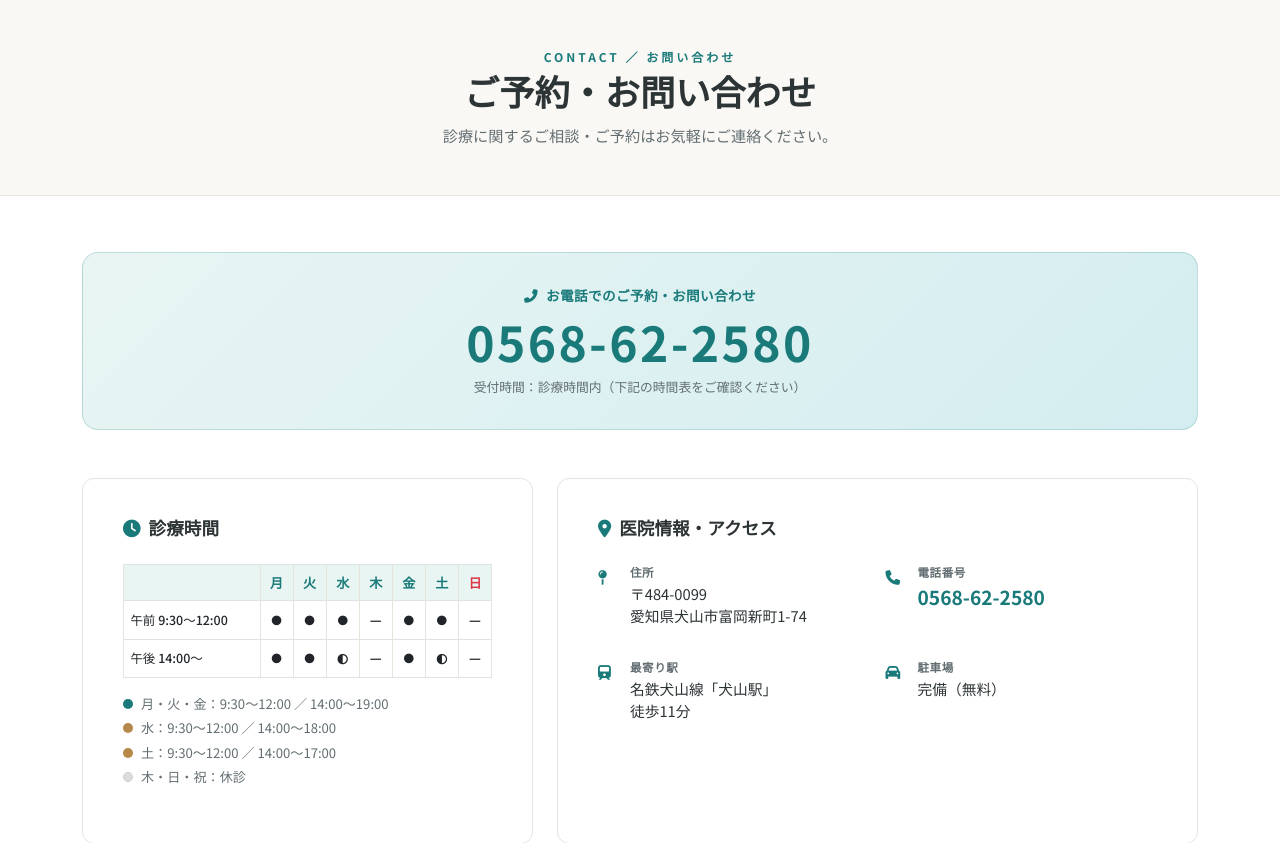
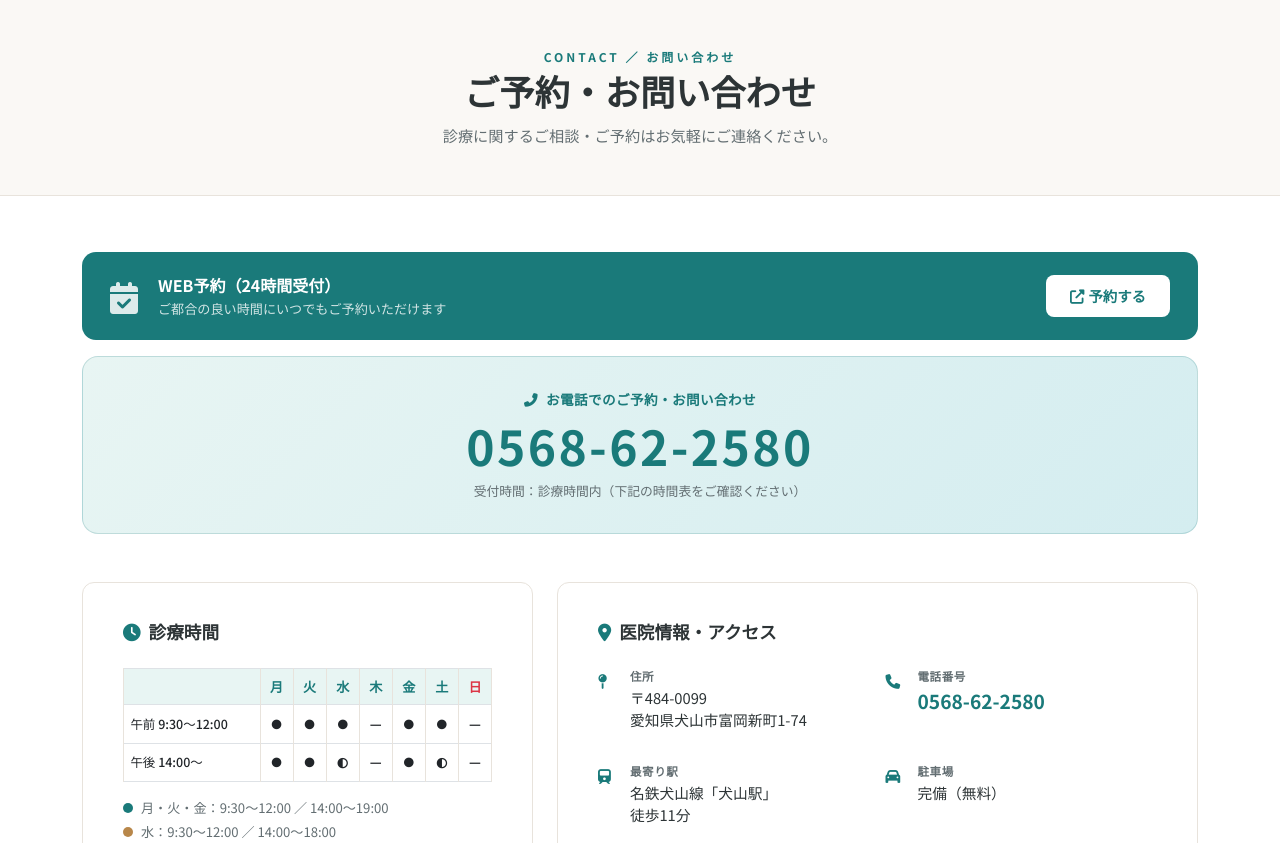
Before and after one commit to kitwo0623-maker/dental-clinic, a Flask app: page /contact in a window 1280 px wide. Shown: the part 67-910 px from the top of the page. Run offline with Flask 3, Linux system fonts and the light colour scheme.

Commit message:
WEB予約（Stransa）をサイト全体に統合 (#20)
- ナビの「ご予約」ボタン → WEB予約URLに変更
- ヒーロー・CTAバナーのボタン → WEB予約URLに変更
- フッターにWEB予約リンクを追加
- お問い合わせページにWEB予約バナーを追加
- インプラントページのCTAもWEB予約URLに変更

https://claude.ai/code/session_01Dja32kePQ2b1bcfi32o9Ce

Co-authored-by: Claude <noreply@anthropic.com>

```diff
--- a/static/css/style.css
+++ b/static/css/style.css
@@ -2405,3 +2405,42 @@ a.news-item:hover { background: var(--cream); }
   .implant-hero-title { font-size: 1.6rem !important; }
   .implant-price-main { font-size: 1.8rem !important; }
 }
+
+/* ============================================================
+   WEB予約バナー（contact.html）
+   ============================================================ */
+.web-booking-banner {
+  display: flex;
+  align-items: center;
+  gap: 1.25rem;
+  background: var(--primary);
+  color: #fff;
+  border-radius: 14px;
+  padding: 1.25rem 1.75rem;
+}
+.web-booking-icon {
+  font-size: 2rem;
+  opacity: 0.85;
+  flex-shrink: 0;
+}
+.web-booking-body { flex: 1; }
+.web-booking-label { font-size: 1rem; font-weight: 700; margin-bottom: 0.15rem; }
+.web-booking-note  { font-size: 0.82rem; opacity: 0.8; }
+.web-booking-btn {
+  flex-shrink: 0;
+  background: #fff;
+  color: var(--primary);
+  font-weight: 700;
+  font-size: 0.9rem;
+  padding: 0.65rem 1.5rem;
+  border-radius: 8px;
+  text-decoration: none;
+  white-space: nowrap;
+  transition: opacity 0.2s;
+}
+.web-booking-btn:hover { opacity: 0.9; color: var(--primary); }
+
+@media (max-width: 575px) {
+  .web-booking-banner { flex-direction: column; text-align: center; padding: 1.25rem; }
+  .web-booking-btn { width: 100%; text-align: center; }
+}
--- a/templates/base.html
+++ b/templates/base.html
@@ -102,7 +102,7 @@
           <li class="nav-item"><a class="nav-link" href="{{ url_for('shop') }}">オンラインショップ</a></li>
           <li class="nav-item"><a class="nav-link" href="{{ url_for('contact') }}">お問い合わせ</a></li>
           <li class="nav-item ms-2">
-            <a class="nav-link nav-link-cta" href="{{ url_for('contact') }}">
+            <a class="nav-link nav-link-cta" href="https://reservation.stransa.co.jp/c93d01d054b12ed6f7a40ada538d9d37" target="_blank" rel="noopener noreferrer">
               <i class="fas fa-calendar-plus me-1"></i>ご予約
             </a>
           </li>
@@ -151,7 +151,8 @@
             <li class="mb-1"><a href="{{ url_for('index') }}" style="color:rgba(255,255,255,0.6); text-decoration:none;">ホーム</a></li>
             <li class="mb-1"><a href="{{ url_for('index') }}#vision" style="color:rgba(255,255,255,0.6); text-decoration:none;">私たちのビジョン</a></li>
             <li class="mb-1"><a href="{{ url_for('shop') }}" style="color:rgba(255,255,255,0.6); text-decoration:none;">オンラインショップ</a></li>
-            <li class="mb-1"><a href="{{ url_for('contact') }}" style="color:rgba(255,255,255,0.6); text-decoration:none;">お問い合わせ・ご予約</a></li>
+            <li class="mb-1"><a href="https://reservation.stransa.co.jp/c93d01d054b12ed6f7a40ada538d9d37" target="_blank" rel="noopener noreferrer" style="color:rgba(255,255,255,0.6); text-decoration:none;">WEB予約（24時間受付）</a></li>
+            <li class="mb-1"><a href="{{ url_for('contact') }}" style="color:rgba(255,255,255,0.6); text-decoration:none;">お問い合わせ</a></li>
           </ul>
         </div>
       </div>
--- a/templates/contact.html
+++ b/templates/contact.html
@@ -22,7 +22,19 @@
   <div class="container">
 
     <!-- 電話番号 大きく表示 -->
-    <div class="tel-banner">
+    <!-- WEB予約バナー -->
+    <div class="web-booking-banner">
+      <div class="web-booking-icon"><i class="fas fa-calendar-check"></i></div>
+      <div class="web-booking-body">
+        <div class="web-booking-label">WEB予約（24時間受付）</div>
+        <div class="web-booking-note">ご都合の良い時間にいつでもご予約いただけます</div>
+      </div>
+      <a href="https://reservation.stransa.co.jp/c93d01d054b12ed6f7a40ada538d9d37" target="_blank" rel="noopener noreferrer" class="web-booking-btn">
+        <i class="fas fa-external-link-alt me-1"></i>予約する
+      </a>
+    </div>
+
+    <div class="tel-banner mt-3">
       <div class="row align-items-center justify-content-center g-4">
         <div class="col-auto text-center">
           <div class="tel-banner-label"><i class="fas fa-phone-alt me-2"></i>お電話でのご予約・お問い合わせ</div>
--- a/templates/implant.html
+++ b/templates/implant.html
@@ -478,8 +478,8 @@
     <h2 class="cta-title">インプラント治療について<br>お気軽にご相談ください</h2>
     <p class="cta-sub">カウンセリングでご不安を解消し、最適な治療プランをご提案します。</p>
     <div class="d-flex flex-wrap gap-3 justify-content-center">
-      <a href="https://dental-clinic-wpg6.onrender.com/contact" class="cta-btn-primary">
-        <i class="fas fa-calendar-alt me-2"></i>無料相談を予約する
+      <a href="https://reservation.stransa.co.jp/c93d01d054b12ed6f7a40ada538d9d37" target="_blank" rel="noopener noreferrer" class="cta-btn-primary">
+        <i class="fas fa-calendar-alt me-2"></i>WEB予約（24時間受付）
       </a>
       <a href="tel:0568622580" class="cta-btn-secondary">
         <i class="fas fa-phone me-2"></i>0568-62-2580
```
Also changed, not shown: templates/index.html (+7 -4 lines).
